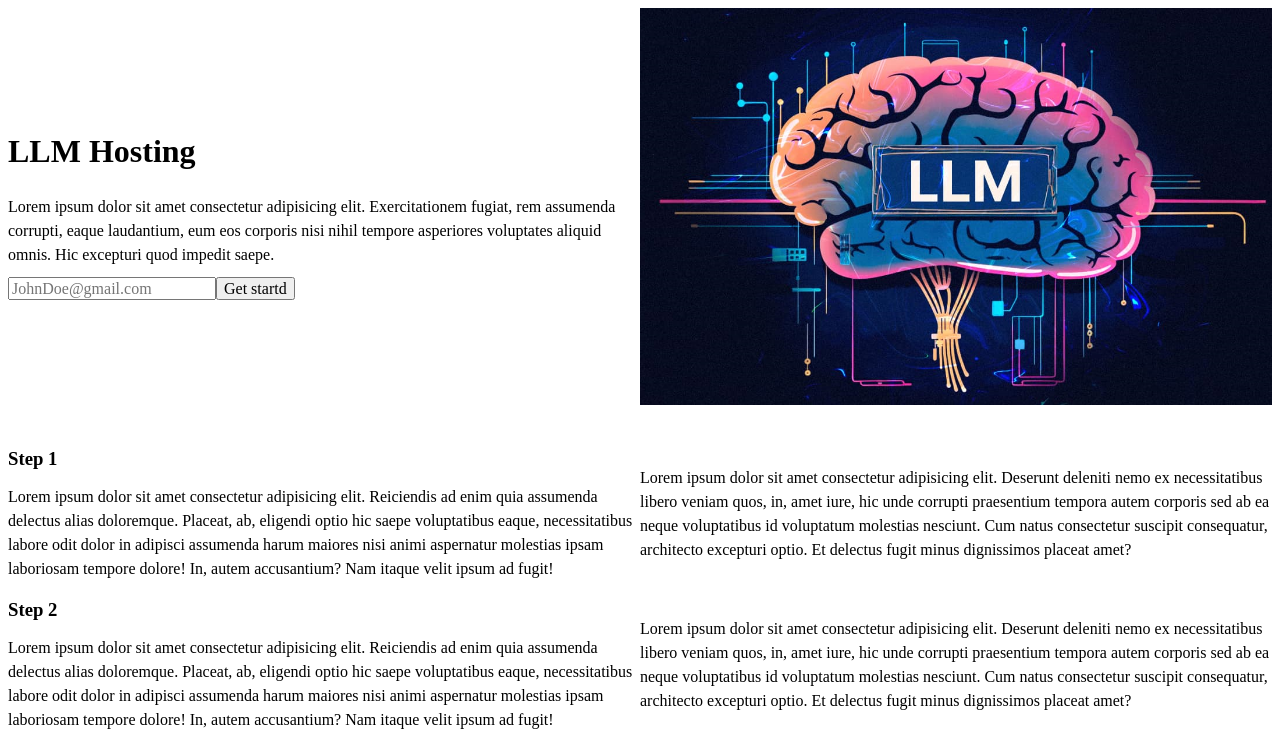
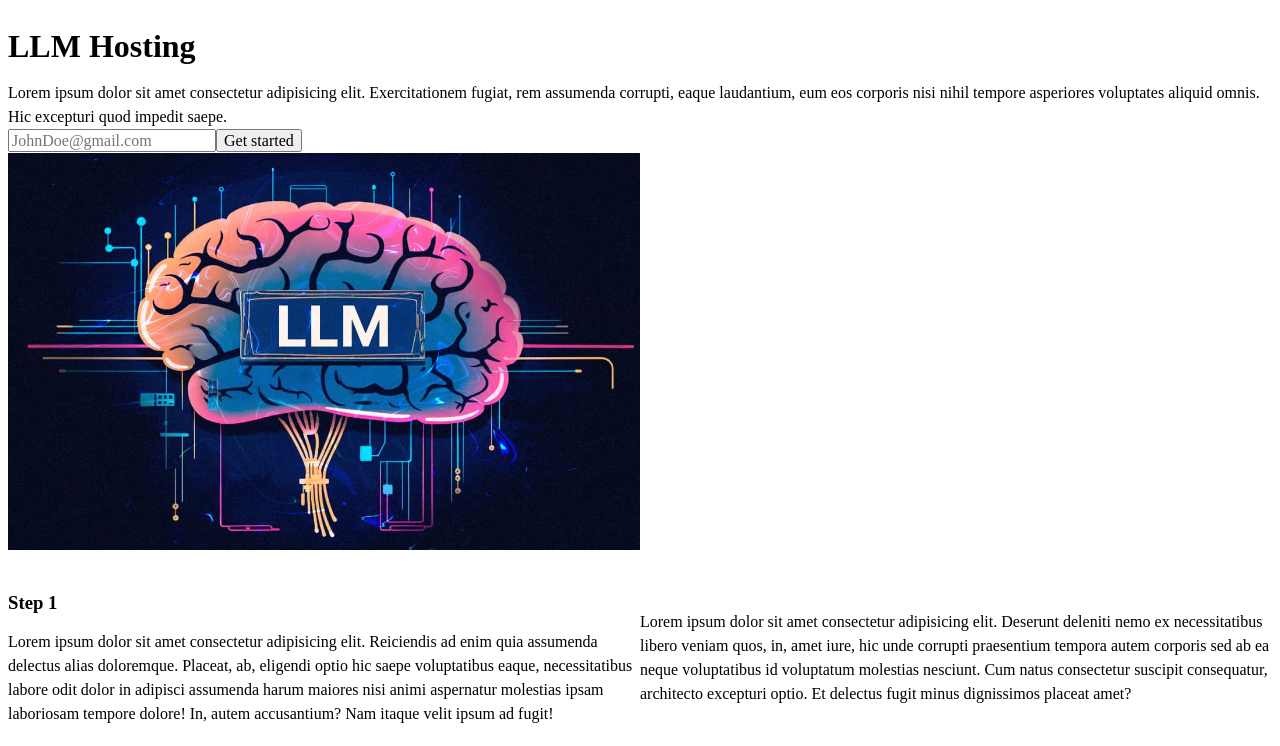
Before and after one commit to BuraYu/LLM-landing-page, a React (Create React App) app: page / in a window 1280 px wide. Shown: the top 746 px of the page. Built offline with nearby package versions, Linux system fonts and the light colour scheme.

Commit message:
adjusted naming in Hero component for accessibility improvemnt

```diff
--- a/src/Components/Hero.jsx
+++ b/src/Components/Hero.jsx
@@ -4,9 +4,9 @@ import headerlogo from "../images/llm-image.png";
 
 export default function Hero() {
   return (
-    <header className="header">
-      <div className="header--container">
-        <div className="header--title">
+    <header className="hero-header">
+      <div className="hero--container">
+        <div className="hero--title">
           <h1>LLM Hosting</h1>
           <p>
             Lorem ipsum dolor sit amet consectetur adipisicing elit.
@@ -14,18 +14,18 @@ export default function Hero() {
             eos corporis nisi nihil tempore asperiores voluptates aliquid omnis.
             Hic excepturi quod impedit saepe.
           </p>
-          <div className="header--email">
-            <label for="email"></label>
+          <div className="hero--email">
+            <label for="email" className="sr-only"></label>
             <input
               type="email"
               id="email"
               required
               placeholder="JohnDoe@gmail.com"
             ></input>
-            <button>Get startd</button>
+            <button>Get started</button>
           </div>
         </div>
-        <img src={headerlogo} alt="" srcset="" />
+        <img src={headerlogo} alt="LLM Hosting logo" className="hero-logo" />
       </div>
     </header>
   );
```
Also changed, not shown: 1 other file (tests, documents, lock files or other folders).
